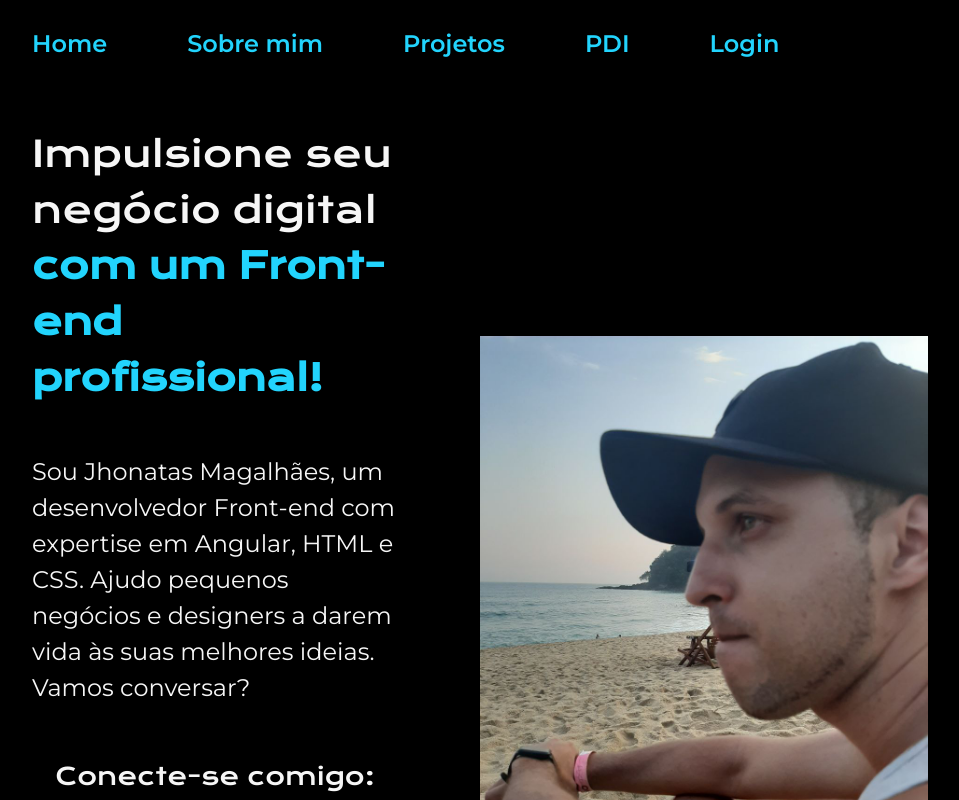
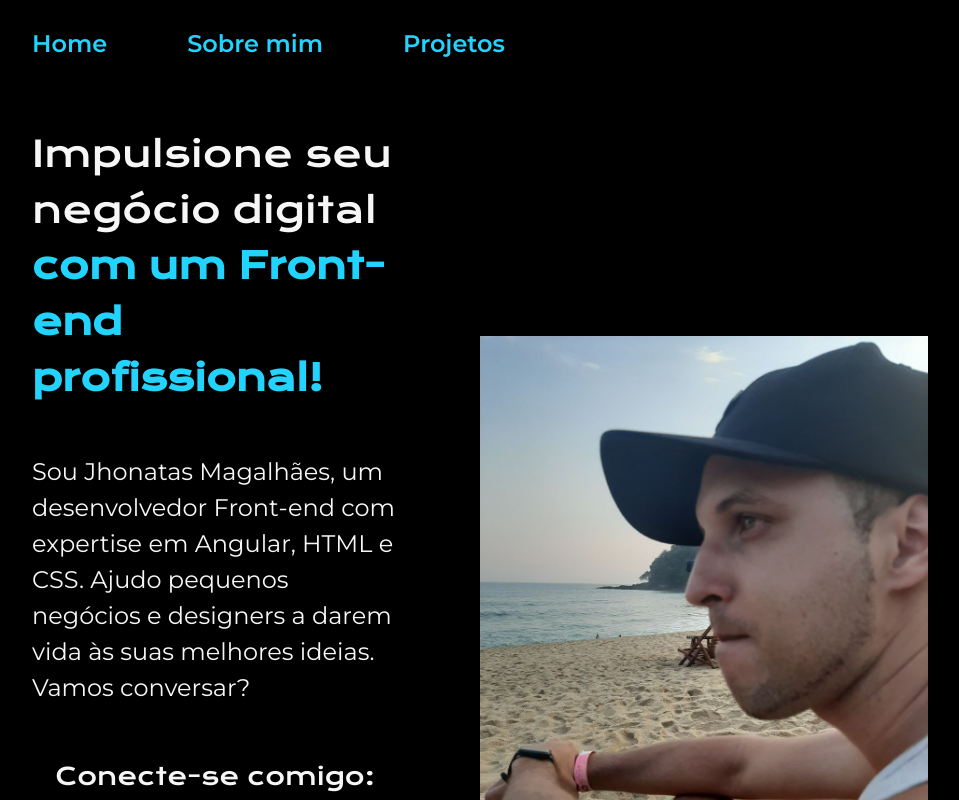
Before and after one commit to jhonsoad/FrontendCodeHub, an Angular app: page / in a window 1280 px wide. Shown: the top 800 px of the page, without its empty margins (160-1119 px from the left). Built offline with nearby package versions, Linux system fonts and the light colour scheme.

Commit message:
chore: destaiva tela de login e pdi

```diff
--- a/src/app/components/header/header.component.html
+++ b/src/app/components/header/header.component.html
@@ -3,7 +3,7 @@
     <a class="header__menu__link ff-montserrat" routerLink="/">Home</a>
     <a class="header__menu__link ff-montserrat" routerLink="/about">Sobre mim</a>
     <a class="header__menu__link ff-montserrat" routerLink="/projects">Projetos</a>
-    <a class="header__menu__link ff-montserrat" routerLink="/pdi">PDI</a>
+    <!-- <a class="header__menu__link ff-montserrat" routerLink="/pdi">PDI</a> -->
 
     @if (isAuthenticated$ | async) {
       <a class="header__menu__link ff-montserrat" routerLink="/tasks">Tarefas</a>
@@ -12,7 +12,7 @@
     @if (isAuthenticated$ | async) {
       <a class="header__menu__link ff-montserrat" routerLink="/tasks">Conta</a>
     } @else {
-      <a class="header__menu__link ff-montserrat" routerLink="/login">Login</a>
+      <!-- <a class="header__menu__link ff-montserrat" routerLink="/login">Login</a> -->
     }
   </nav>
 </header>
```
Also changed, not shown: 1 other file (tests, documents, lock files or other folders).
